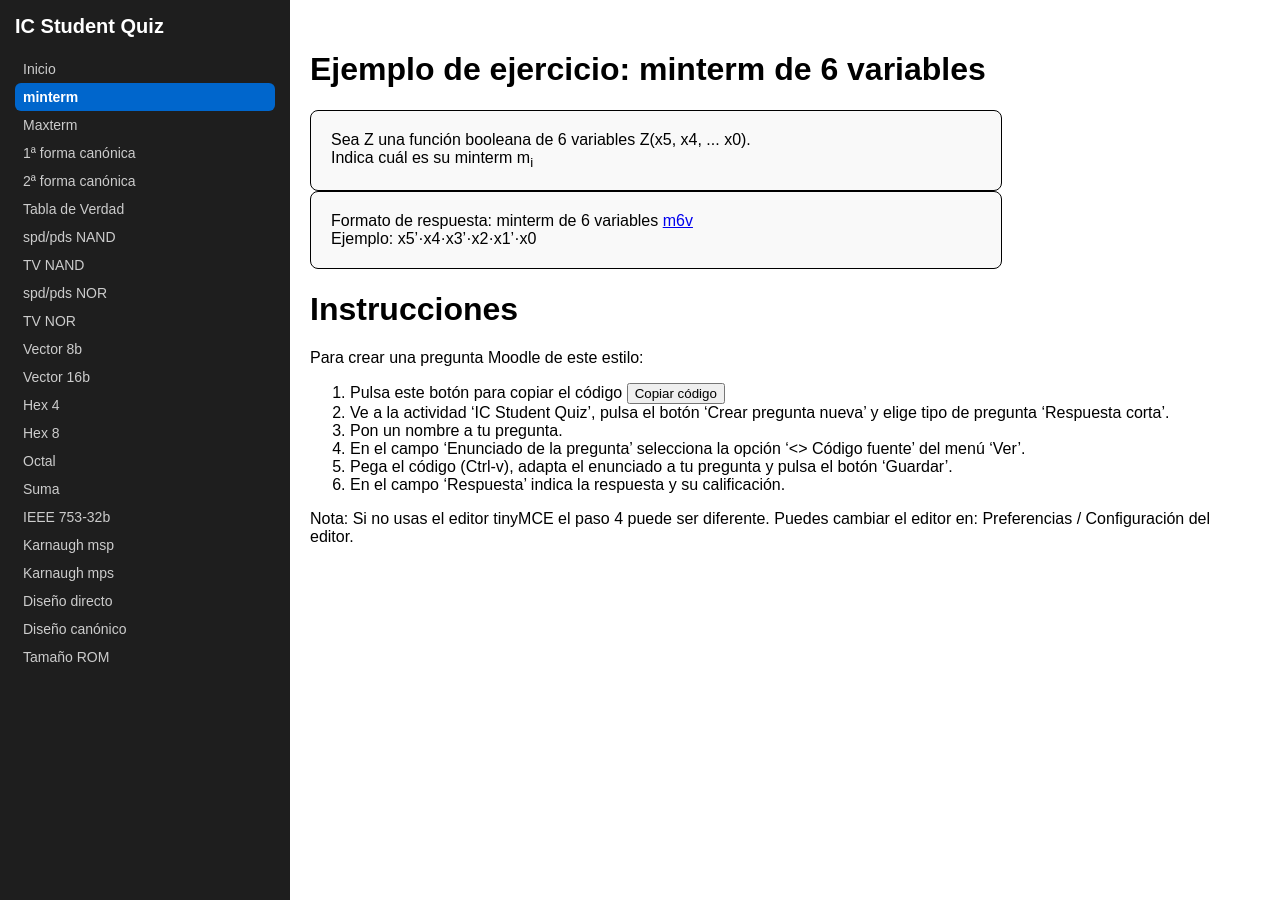
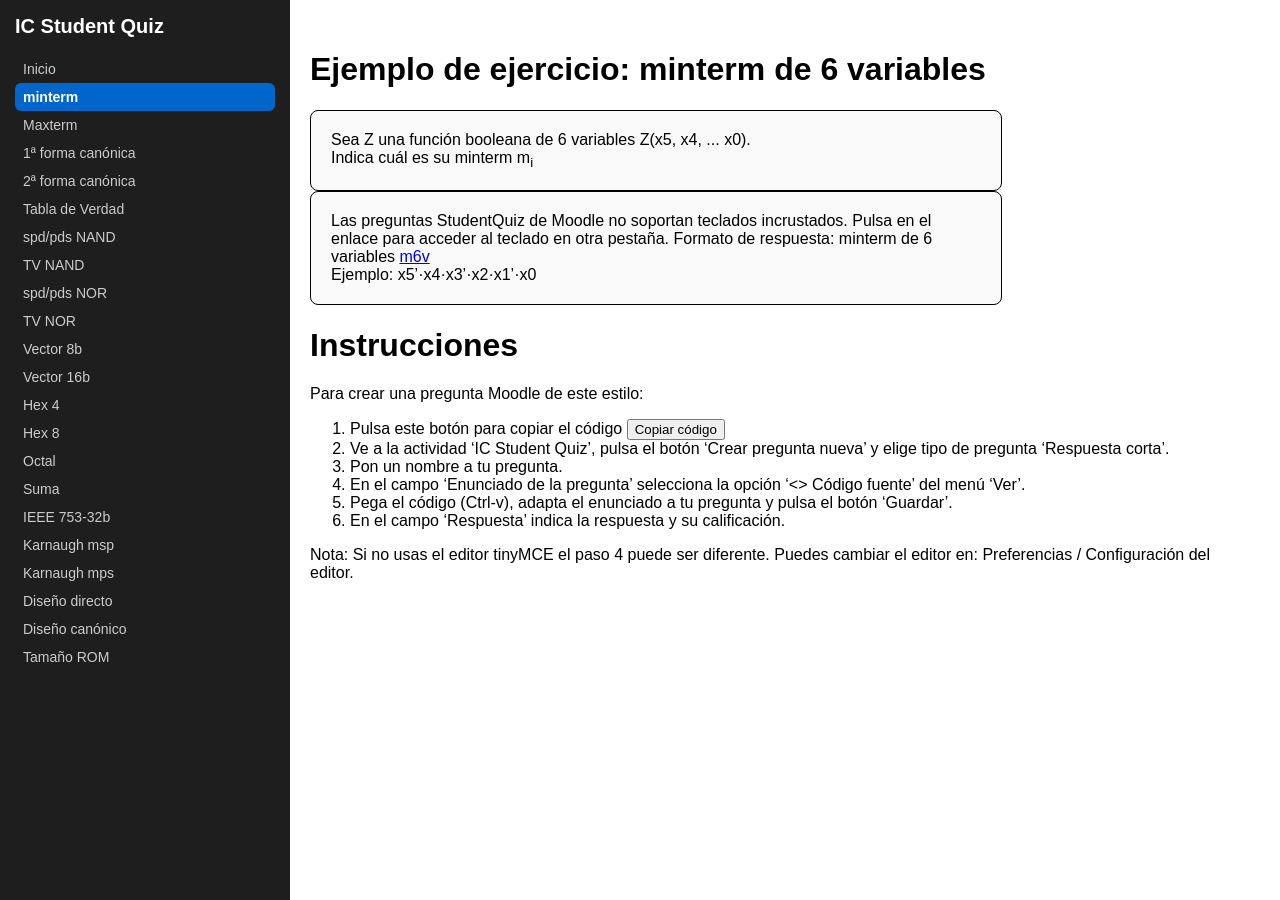
Before and after one commit to mglfcn/ic-student-quiz, a Jekyll site: the page built from minterm.md, in a window 1280 px wide. Built offline with Jekyll 4.4.1, drawn with Linux system fonts in a browser that asks for light colours.

Commit message:
Modify script inclusion and add Moodle keyboard note
Updated the inclusion of mi_script.md and added a note about Moodle's keyboard support.

```diff
--- a/minterm.md
+++ b/minterm.md
@@ -26,9 +26,10 @@ Ejemplo: x5’·x4·x3’·x2·x1’·x0<br>
  m6v
 </div>
 
-//{% include mi_script.md %}
+{% includeNO mi_script.md %}
  -->
 <div style="border: 1px solid #000; padding: 20px; max-width: 650px; width: 100%; border-radius: 8px; background-color: #f9f9f9;">
+Las preguntas StudentQuiz de Moodle no soportan teclados incrustados. Pulsa en el enlace para acceder al teclado en otra pestaña.
 Formato de respuesta: minterm de 6 variables <a href="https://mglfcn.github.io/ic-student-quiz/kb/ic/teclado_m6v.html">m6v</a><br>
 Ejemplo: x5’·x4·x3’·x2·x1’·x0<br>
 </div>
```
